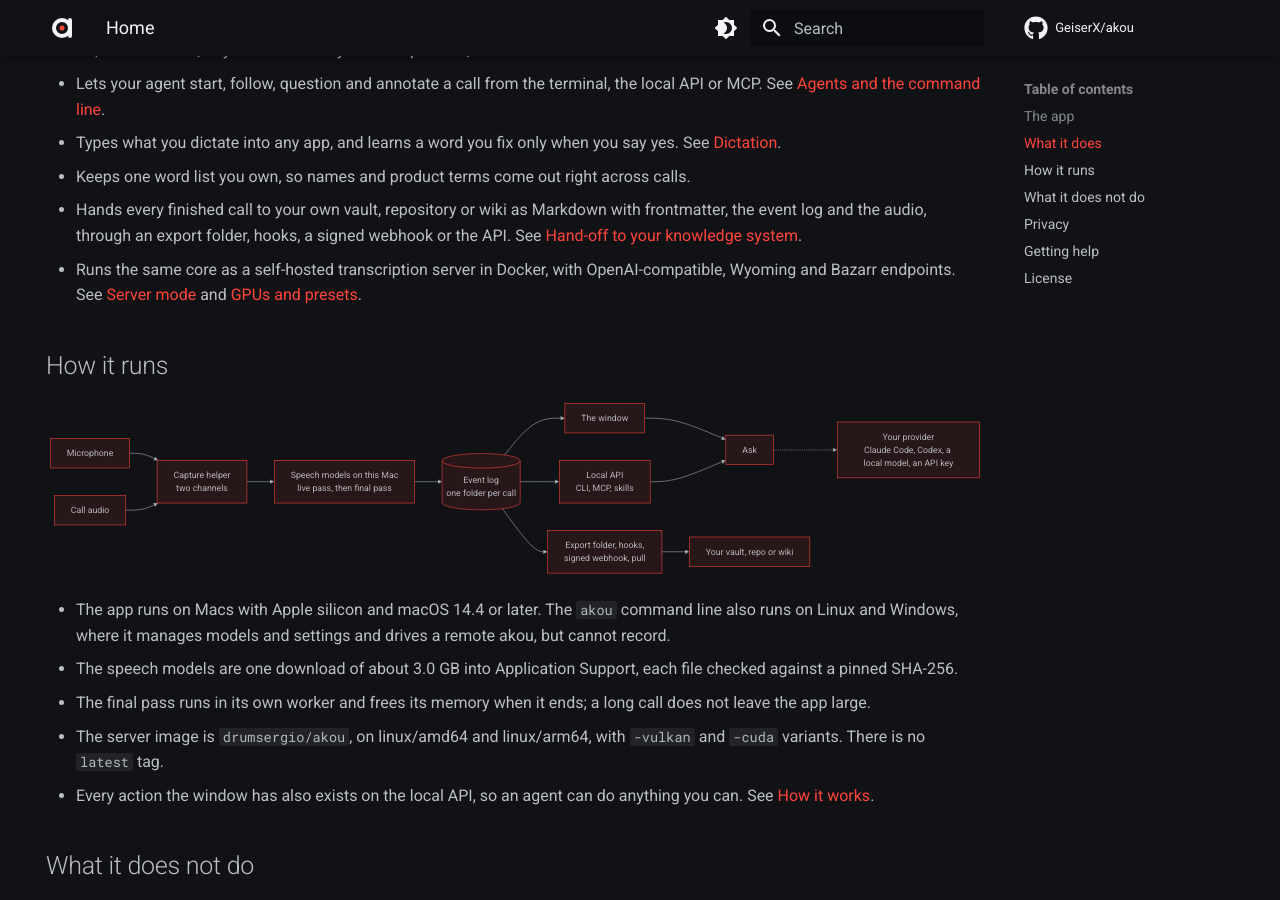
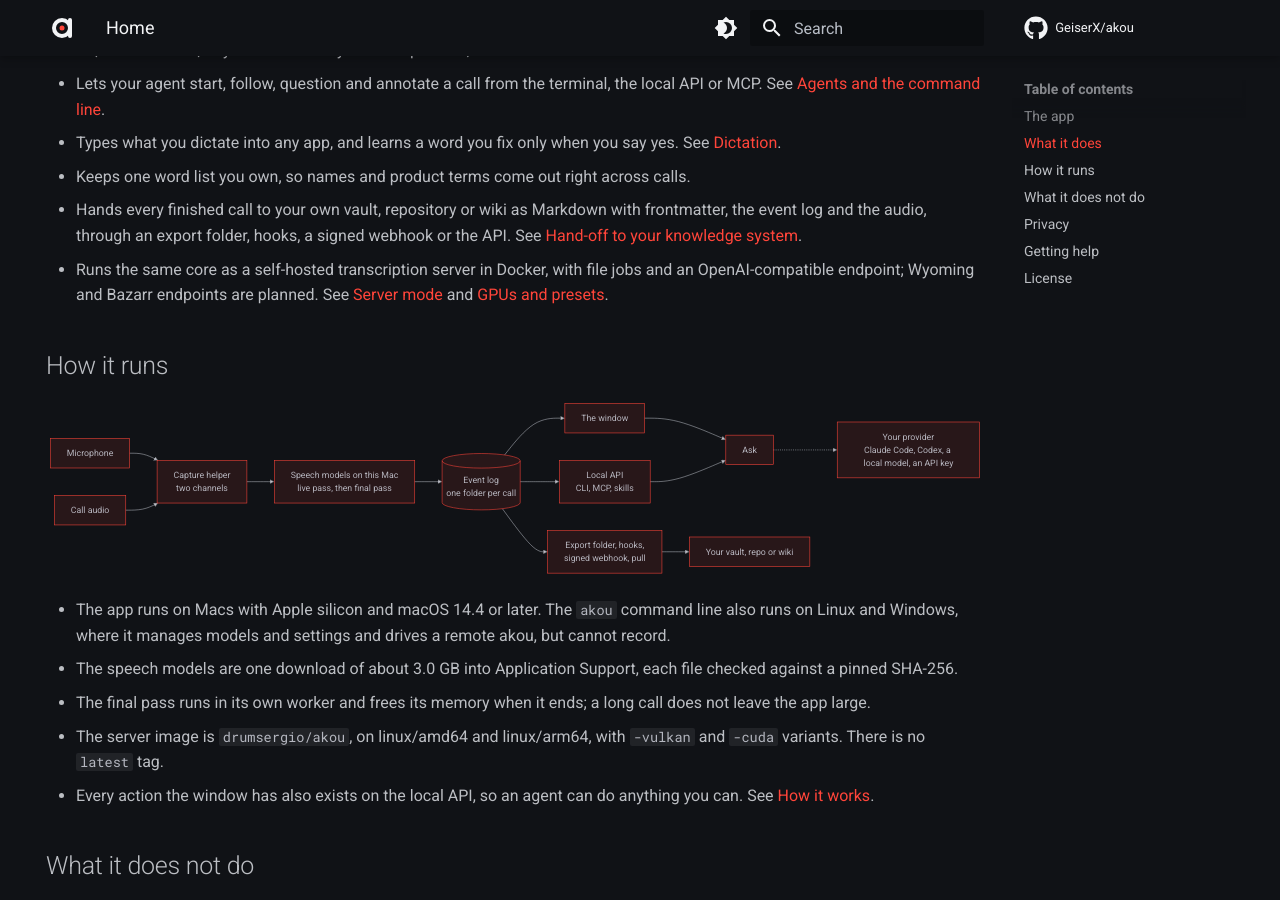
Before and after one commit to GeiserX/akou, an MkDocs documentation site: the page built from docs/index.md, in a window 1280 px wide and 900 px high, scrolled down 3377 px. Built offline with MkDocs 1.6.1 and Material for MkDocs 9.7.7, drawn with Linux system fonts in a browser that asks for light colours; comment, search, counter and statistics services are not loaded.

Commit message:
docs: stop claiming Wyoming and Bazarr in server mode, fill the Docker Hub page (#389)
The README, the docs home and the Server mode page said the Docker server speaks Wyoming and Bazarr's `/asr`. It doesn't. `GET /v1/server` hardcodes `wyoming: false` and `bazarr: false` in `src/main/api/routes/server.ts`, no route exists for either, and `docs/ux/SERVER.md` marks SV-C2 and SV-C3 missing. The only compatible endpoint is OpenAI's `POST /v1/audio/transcriptions`.

This PR makes those pages claim only the OpenAI endpoint and file jobs, and says Wyoming and Bazarr are planned. The design summary in `docs/ux/SERVER.md` gets one sentence saying the same, so the GitHub copy agrees with the site.

Two smaller fixes ride along:

- The README quick start now starts with `brew install --cask geiserx/akou/akou`. The tap's cask is at 1.0.0, same as the latest release. The DMG download stays as the second option.
- The `drumsergio/akou` page on Docker Hub had no short description and no overview. A new `dockerhub-description.yml`, the same workflow the other GeiserX images use, syncs the README there on every README change on main, with a 98-character short description. `enable-url-completion` turns the README's relative image and file links into absolute ones, so the banner and screenshot render on the Hub. It uses the `DOCKERHUB_USERNAME` and `DOCKERHUB_TOKEN` secrets the release workflow already has.

```diff
--- a/docs/index.md
+++ b/docs/index.md
@@ -87,7 +87,7 @@ Hold a key and speak, and akou types the words where your cursor is, in any app.
 - Types what you dictate into any app, and learns a word you fix only when you say yes. See [Dictation](dictation.md).
 - Keeps one word list you own, so names and product terms come out right across calls.
 - Hands every finished call to your own vault, repository or wiki as Markdown with frontmatter, the event log and the audio, through an export folder, hooks, a signed webhook or the API. See [Hand-off to your knowledge system](knowledge-handoff.md).
-- Runs the same core as a self-hosted transcription server in Docker, with OpenAI-compatible, Wyoming and Bazarr endpoints. See [Server mode](server.md) and [GPUs and presets](server-hardware.md).
+- Runs the same core as a self-hosted transcription server in Docker, with file jobs and an OpenAI-compatible endpoint; Wyoming and Bazarr endpoints are planned. See [Server mode](server.md) and [GPUs and presets](server-hardware.md).
 
 ## How it runs
 
```
Also changed, not shown: README.md (+3 -2 lines), docs/server.md (+1 -1 lines), docs/ux/SERVER.md (+2 -2 lines), 1 other file.
